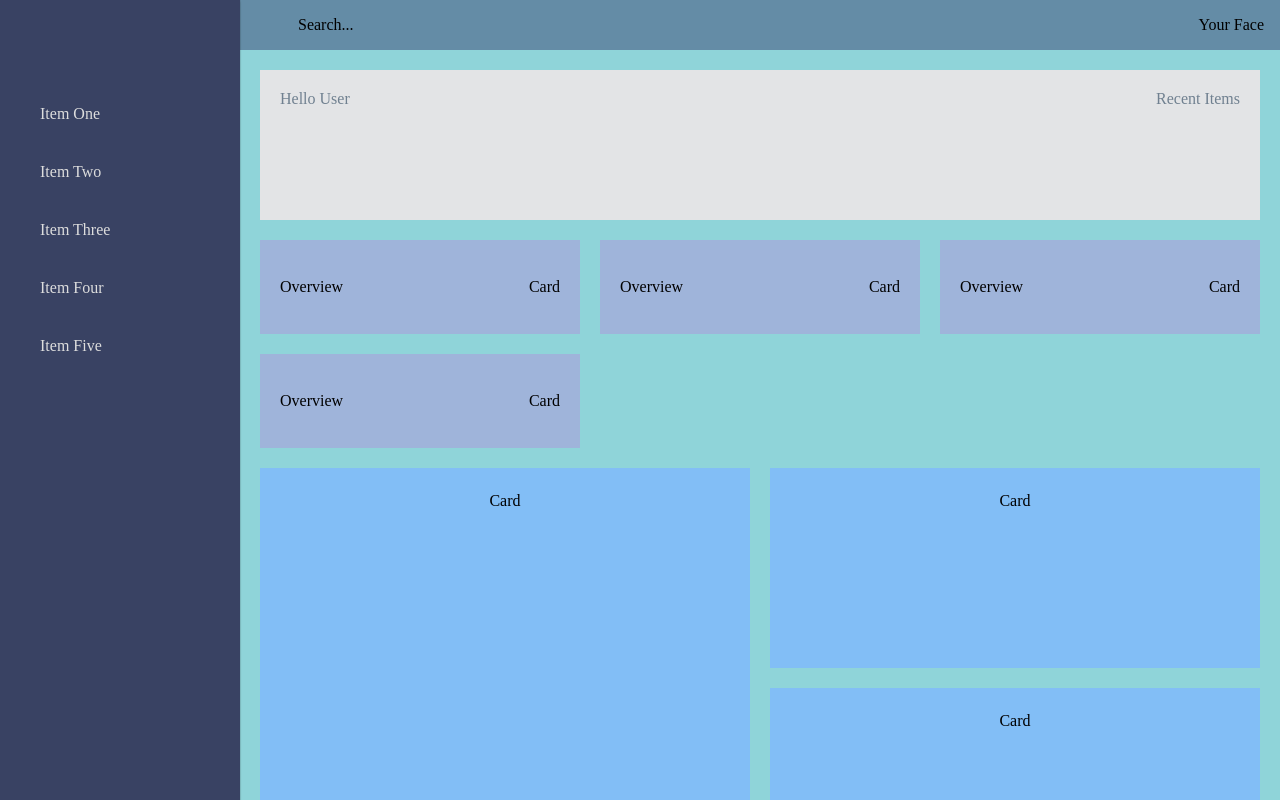
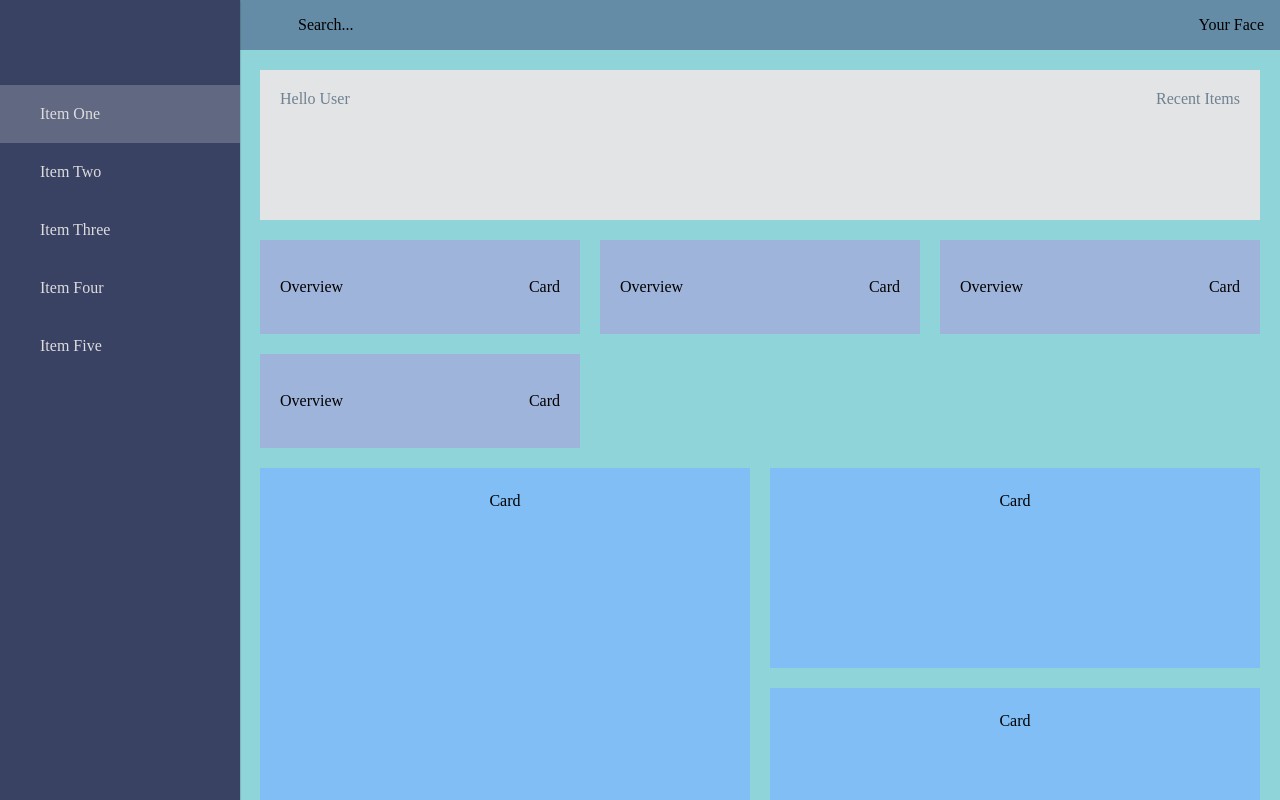
Before and after one commit to djskunkburner/mobile-responsive-dashboard-template, a plain HTML site: page dashboard.html in a window 1280 px wide. In both pictures the pointer is over the item "Item One". Shown: the top 800 px of the page. Drawn offline with nearby package versions, Linux system fonts and the light colour scheme.

Commit message:
fixed error in dashboard.css

```diff
--- a/css/dashboard.css
+++ b/css/dashboard.css
@@ -98,7 +98,7 @@
 }
 
 .sidenav__list-item:hover {
-  background-color: rgba(255, 255m 255m 0.2);
+  background-color: rgba(255, 255, 255, 0.2);
   cursor: pointer;
 }
 
```
